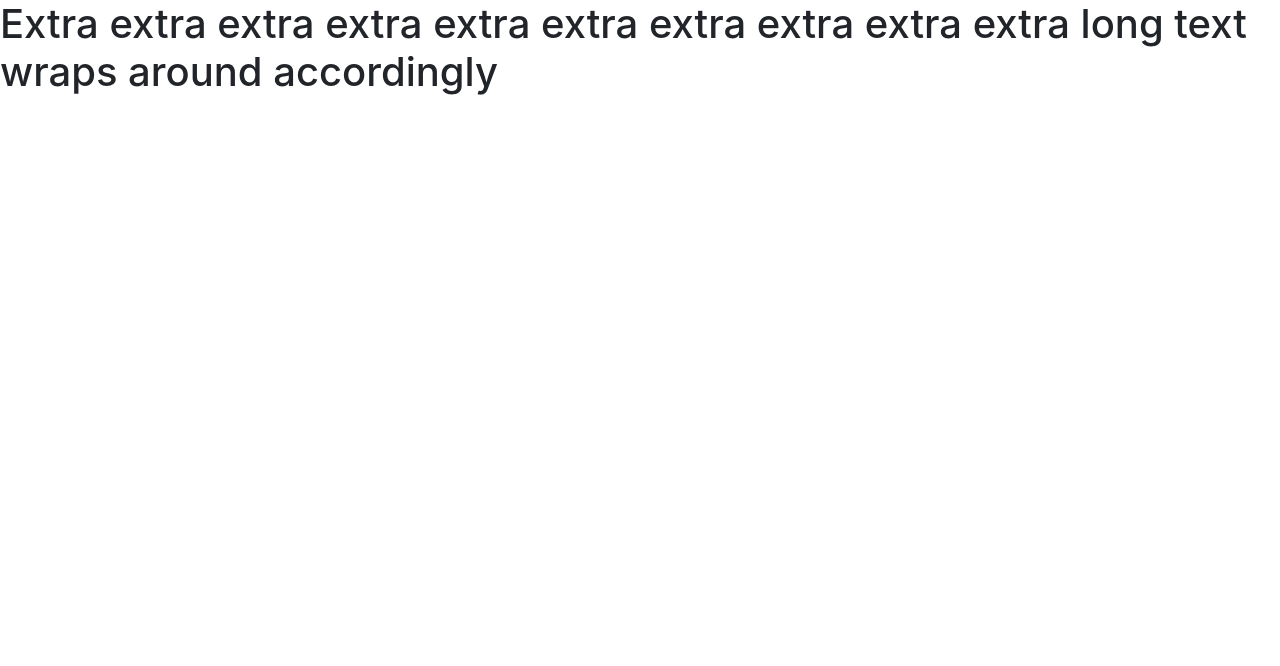
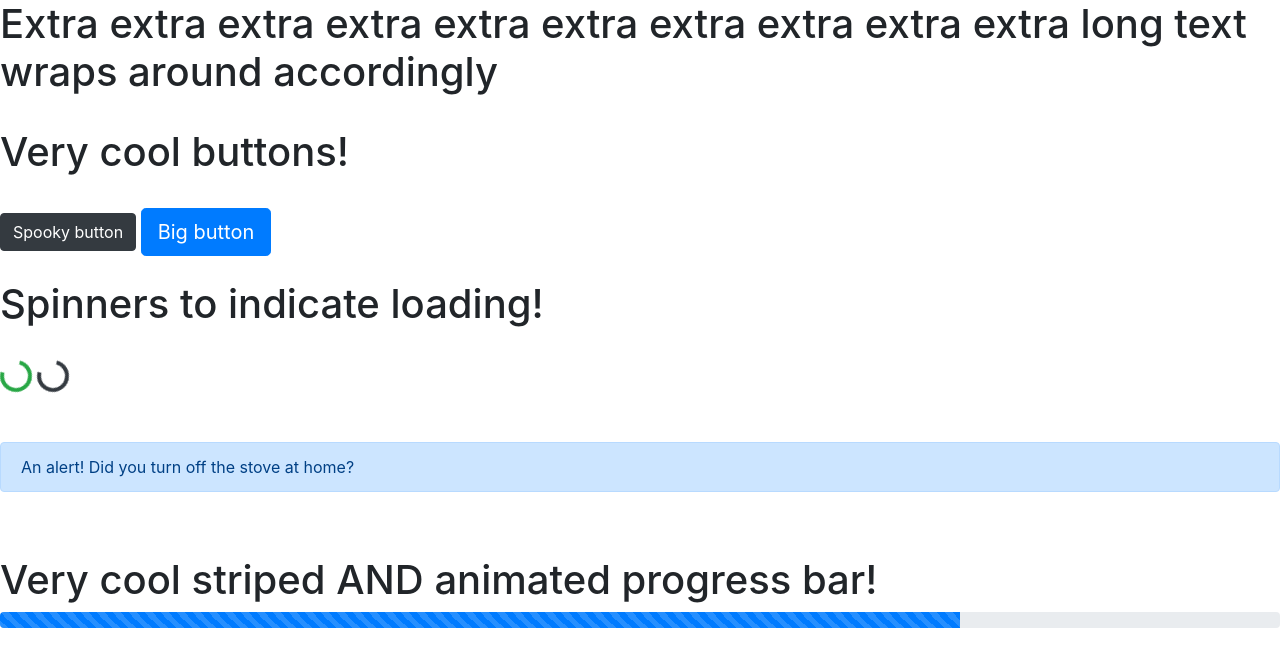
Before and after one commit to tinalenguyen/softdev, a plain HTML site: page 22_bt_ExtraTerrestrials_tinaN-edwinZ/index.html in a window 1280 px wide. Drawn offline with nearby package versions, Linux system fonts and the light colour scheme.

Commit message:
edited file, added many features of bootstrap

```diff
--- a/22_bt_ExtraTerrestrials_tinaN-edwinZ/index.html
+++ b/22_bt_ExtraTerrestrials_tinaN-edwinZ/index.html
@@ -12,7 +12,31 @@
   </head>
   <body>
     <h1>Extra extra extra extra extra extra extra extra extra extra long text wraps around accordingly </h1>
-
-
+    <br>
+    <h1> Very cool buttons! </h1>
+    <br>
+    <button type="button" class="btn btn-dark">Spooky button</button>
+    <button type="button" class="btn btn-primary btn-lg">Big button</button>
+    <br><br>
+    <h1> Spinners to indicate loading! </h1>
+    <br>
+    <div class="spinner-border text-success" role="status">
+  <span class="sr-only">Loading...</span>
+</div>
+    <div class="spinner-border text-dark" role="status">
+  <span class="sr-only">Loading...</span>
+</div>
+    <br>
+    <br>
+    <br>
+    <div class="alert alert-primary" role="alert">
+  An alert! Did you turn off the stove at home?
+</div>
+    <br>
+    <br>
+    <h1> Very cool striped AND animated progress bar! </h1>
+    <div class="progress">
+  <div class="progress-bar progress-bar-striped progress-bar-animated" role="progressbar" aria-valuenow="75" aria-valuemin="0" aria-valuemax="100" style="width: 75%"></div>
+</div>
   </body>
 </html>
```
